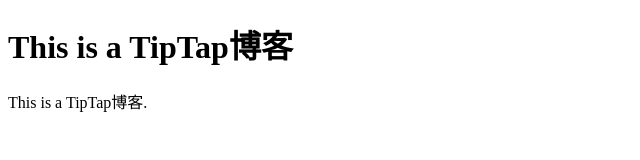
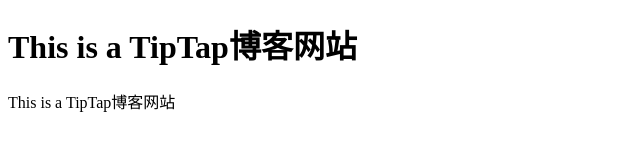
Before and after one commit to Junezm/Tvbox, a plain HTML site: page index.html in a window 1280 px wide. Shown: the whole page, without its empty margins (0-640 px from the left). Drawn offline with Linux system fonts and the light colour scheme.

Commit message:
Update index.html

```diff
--- a/index.html
+++ b/index.html
@@ -1,12 +1,12 @@
 <!DOCTYPE html>
 <html>
 <head>
-<title>TipTap博客</title>
+<title>TipTap科技博客网站</title>
 </head>
 <body>
 
-<h1>This is a TipTap博客</h1>
-<p>This is a TipTap博客.</p>
+<h1>This is a TipTap博客网站</h1>
+<p>This is a TipTap博客网站</p>
 
 </body>
 </html>
```
